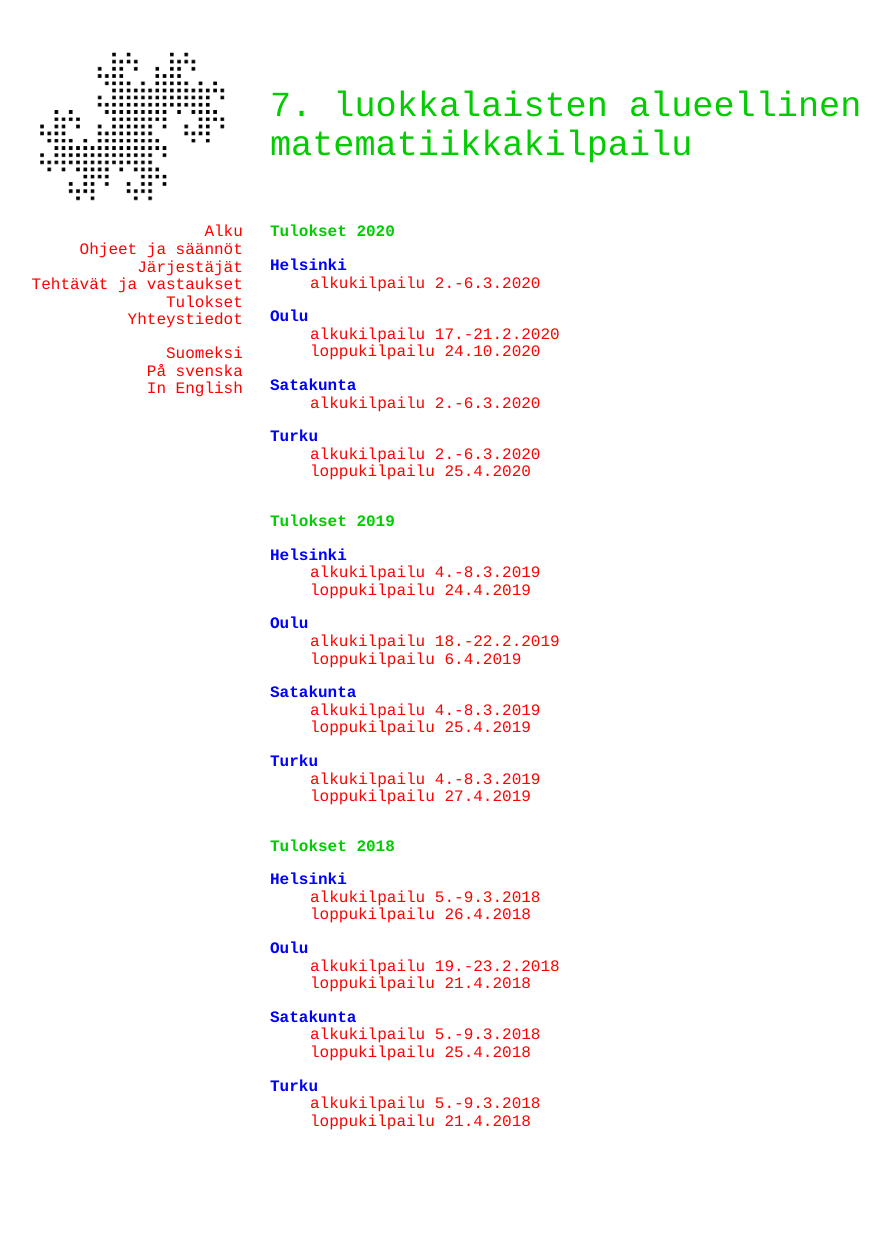
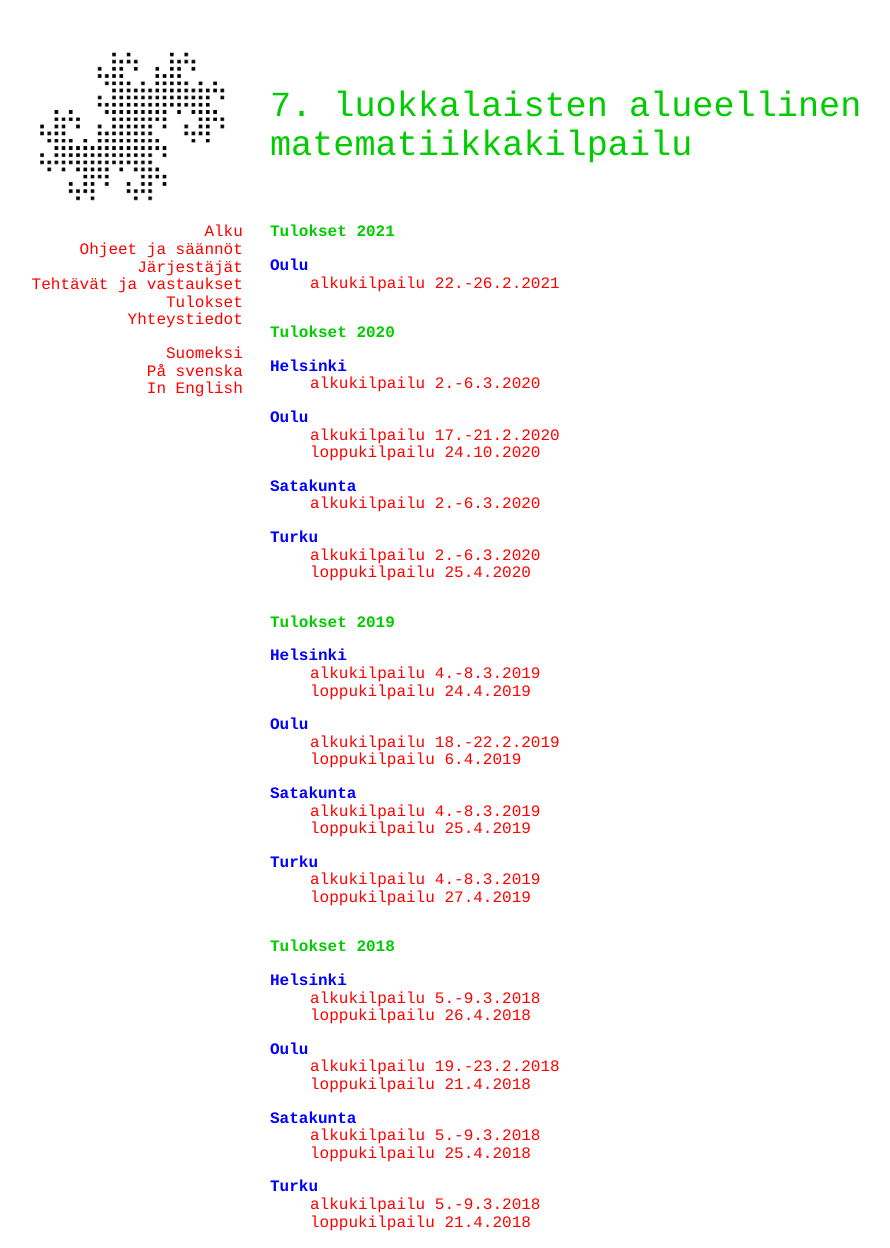
Before and after one commit to matematiikkakilpailut/matematiikkakilpailut.github.io, a Jekyll site: the page built from seiskat/tulokset.html, in a window 1280 px wide. Shown: the whole page, without its empty margins (50-940 px from the left). Built offline with Jekyll 4.4.1, drawn with Linux system fonts in a browser that asks for light colours; before the commit the page ends 1147 px from its top, so only the background shows below that.

Commit message:
Update tulokset.html
Oulun alkukilpailun tulokset

```diff
--- a/seiskat/tulokset.html
+++ b/seiskat/tulokset.html
@@ -2,7 +2,15 @@
 ---
 <!-- <p>Parhaat tulokset ilmestyvät tälle sivulle kilpailun jälkeen.</p> -->
 
-<h2 id="tulokset-2029">Tulokset 2020</h2>
+
+<h2 id="tulokset-2021">Tulokset 2021</h2>
+
+<dl>
+	<dt>Oulu</dt>
+	<dd><a href="./2021/o_tulokset.pdf">alkukilpailu 22.-26.2.2021</a></dd>
+</dl>
+
+<h2 id="tulokset-2020">Tulokset 2020</h2>
 
 <dl>
 	<dt>Helsinki<dt>
```
